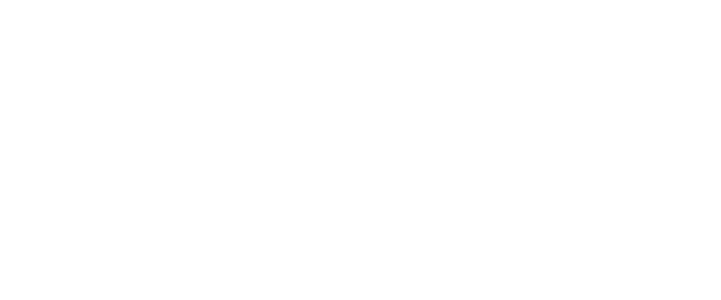
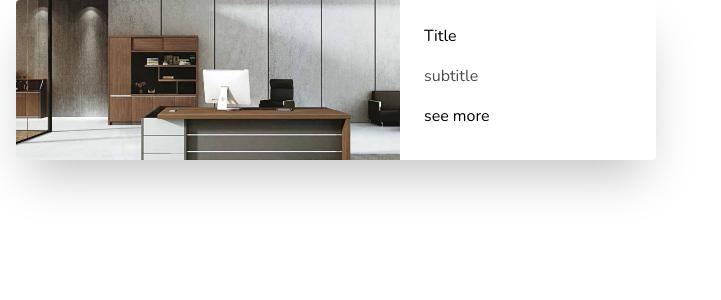
Before and after one commit to EthanLiu1230/jian-sen-next, a Next.js app: page /dev in a window 1280 px wide. Shown: the top 300 px of the page, without its empty margins (0-721 px from the left). Built offline with nearby package versions, Linux system fonts and the light colour scheme.

Commit message:
+ add basic card

```diff
--- a/components/atomic/Box.tsx
+++ b/components/atomic/Box.tsx
@@ -2,11 +2,11 @@
 import cn from "classnames";
 
 export function Box({
-  variant = "default",
+  variant = "filled",
   shadow = false,
   children,
 }: {
-  variant?: "fill" | "filled" | "outline" | "outlined" | "default";
+  variant?: "fill" | "filled" | "outline" | "outlined" | "ghost";
   children: React.ReactNode;
   shadow?: boolean;
 }) {
@@ -17,7 +17,7 @@
         "bg-primary text-white": variant === "filled",
         "border text-warmGray-600 border-warmGray-300": variant === "outline",
         "border text-primary border-primary": variant === "outlined",
-        "bg-white text-warmGray-600": variant === "default",
+        "bg-white text-warmGray-600": variant === "ghost",
         "shadow-spread": shadow,
       })}
     >
--- a/pages/dev.tsx
+++ b/pages/dev.tsx
@@ -1,5 +1,29 @@
 import React from "react";
+import { Box } from "../components/atomic/Box";
+
+const hold_img = "/images/hold_0.jpg";
+
+export function Card() {
+  return (
+    <div className="flex overflow-hidden rounded shadow-2xl max-w-screen-sm">
+      <div className="relative flex-none w-3/5">
+        <img src={hold_img} alt="" className="img-ratio" />
+      </div>
+      <form className="flex flex-col flex-auto p-6 h-40 space-y-4">
+        <h1>Title</h1>
+        <h2 className="opacity-70">subtitle</h2>
+        <p>see more</p>
+      </form>
+    </div>
+  );
+}
 
 export default function Dev() {
-  return <></>;
+  return (
+    <>
+      <div className="px-4">
+        <Card />
+      </div>
+    </>
+  );
 }
--- a/styles/index.css
+++ b/styles/index.css
@@ -12,7 +12,7 @@
 
 /* require a .relative.pb-(h/w) container */
 .img-ratio {
-    @apply absolute h-full w-full object-cover inset-0
+    @apply absolute h-full w-full inset-0 object-cover
 }
 
 /* Chrome, Safari and Opera */
@@ -36,29 +36,4 @@
 /* Your own custom utilities */
 @layer base {
 
-    h1 {
-        /* 30, 36, 48 */
-        @apply font-extrabold text-3xl md:text-4xl lg:text-5xl
-    }
-
-    h2 {
-        /* */
-        @apply font-bold text-2xl md:text-3xl lg:text-4xl
-    }
-
-    h3 {
-        @apply font-semibold text-xl md:text-2xl lg:text-3xl
-    }
-
-    p {
-        @apply text-xs md:text-xs lg:text-base
-    }
-
-    small {
-        @apply font-semibold text-xs md:text-sm
-    }
-
-    a {
-        @apply text-sm md:text-base lg:text-lg
-    }
 }
```
